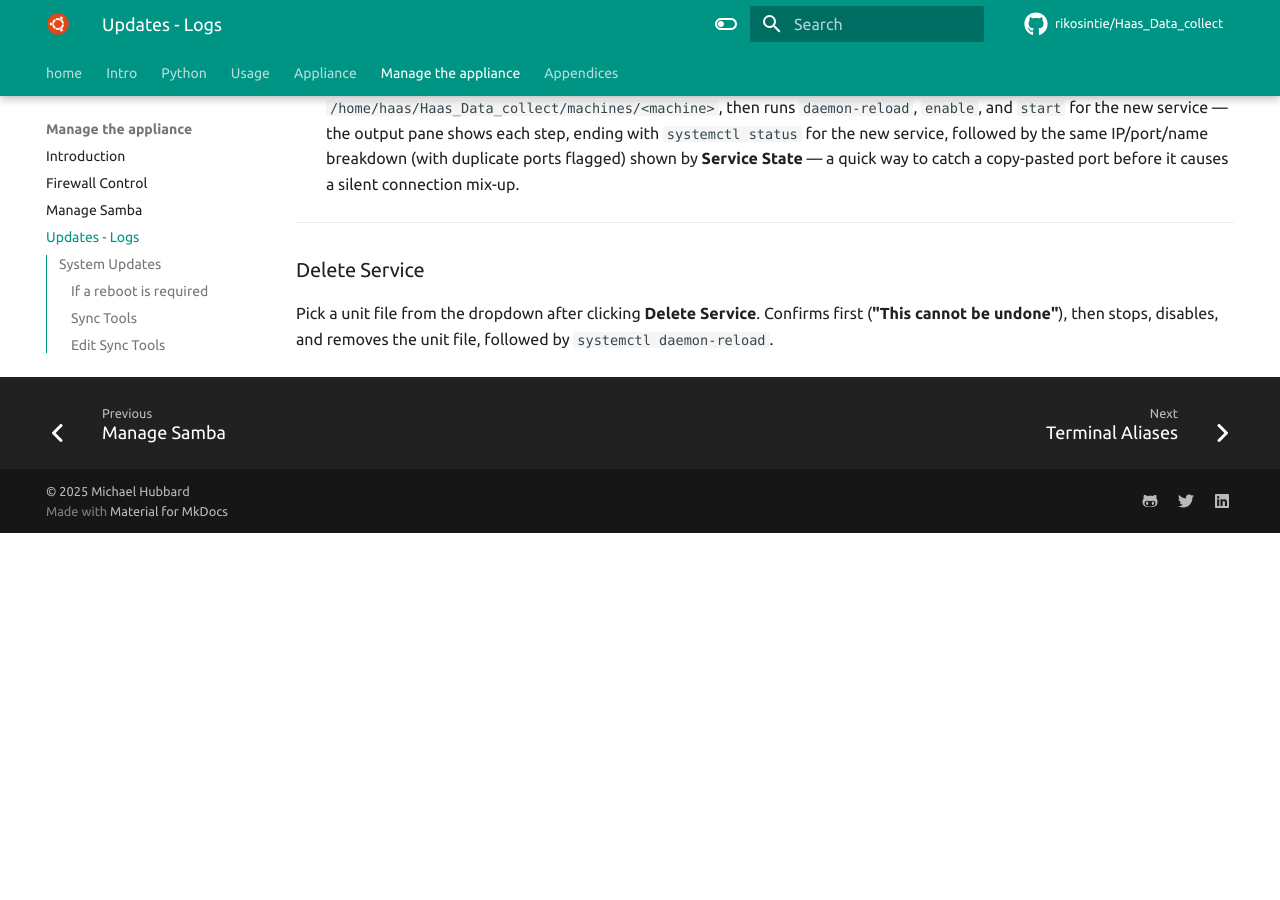
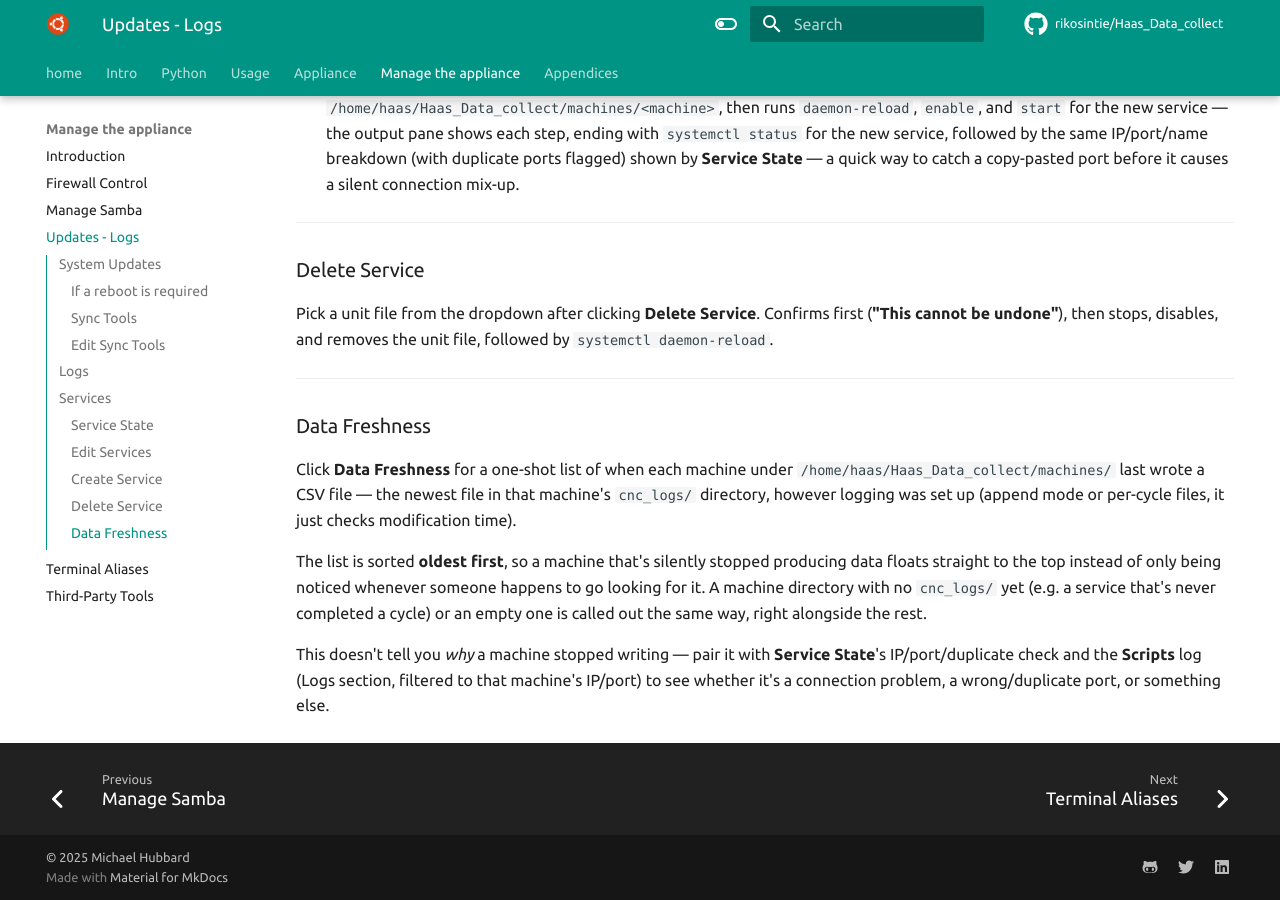
Before and after one commit to rikosintie/Haas_Data_collect, an MkDocs documentation site: the page built from docs/manage_the_appliance/updates.md, in a window 1280 px wide and 900 px high, scrolled down 5868 px. Built offline with MkDocs 1.6.1 and Material for MkDocs 9.7.7, drawn with Linux system fonts in a browser that asks for light colours; some web fonts are replaced; comment, search, counter and statistics services are not loaded; before the commit the page ends 6401 px from its top, so only the background shows below that.

Commit message:
Git Title: cockpit_updates/index.html: Added a "stale csv file" check

```diff
--- a/docs/manage_the_appliance/updates.md
+++ b/docs/manage_the_appliance/updates.md
@@ -180,3 +180,24 @@
 Pick a unit file from the dropdown after clicking **Delete Service**.
 Confirms first (**"This cannot be undone"**), then stops, disables, and
 removes the unit file, followed by `systemctl daemon-reload`.
+
+----------------------------------------------------------------
+
+### Data Freshness
+
+Click **Data Freshness** for a one-shot list of when each machine under
+`/home/haas/Haas_Data_collect/machines/` last wrote a CSV file — the
+newest file in that machine's `cnc_logs/` directory, however logging was
+set up (append mode or per-cycle files, it just checks modification
+time).
+
+The list is sorted **oldest first**, so a machine that's silently stopped
+producing data floats straight to the top instead of only being noticed
+whenever someone happens to go looking for it. A machine directory with
+no `cnc_logs/` yet (e.g. a service that's never completed a cycle) or an
+empty one is called out the same way, right alongside the rest.
+
+This doesn't tell you *why* a machine stopped writing — pair it with
+**Service State**'s IP/port/duplicate check and the **Scripts** log
+(Logs section, filtered to that machine's IP/port) to see whether it's a
+connection problem, a wrong/duplicate port, or something else.
```
Also changed, not shown: 1 other file.
